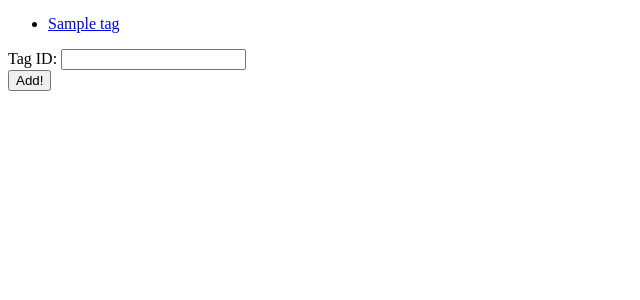
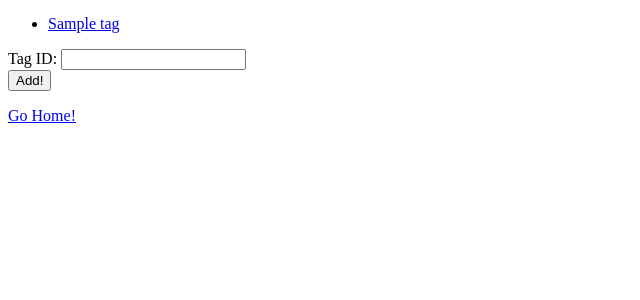
Before and after one commit to 330-module6/imgor, a Django app: page /image/1/1 in a window 1280 px wide. Shown: the part 414-714 px from the top of the page, without its empty margins (0-640 px from the left). Run offline with Django 3.2, Linux system fonts and the light colour scheme; tables that the repository leaves empty hold one stand-in row (values such as "Sample post").

Commit message:
added go home link

```diff
--- a/templates/images/index.html
+++ b/templates/images/index.html
@@ -13,3 +13,4 @@
     <br />
 <input type="submit" value="Add!" />
 </form>
+<a id="home-link" href="/">Go Home!</a>
```
Also changed, not shown: 1 other file.
